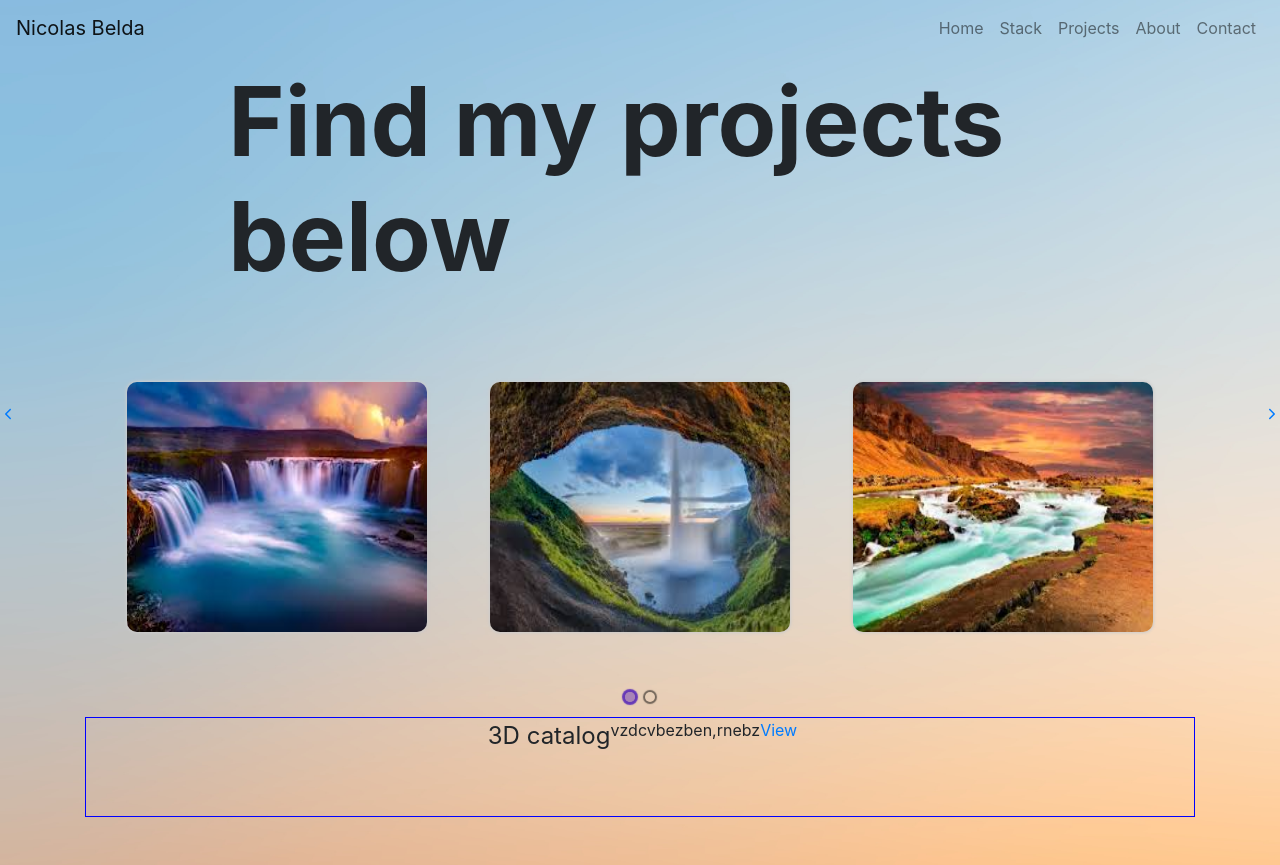
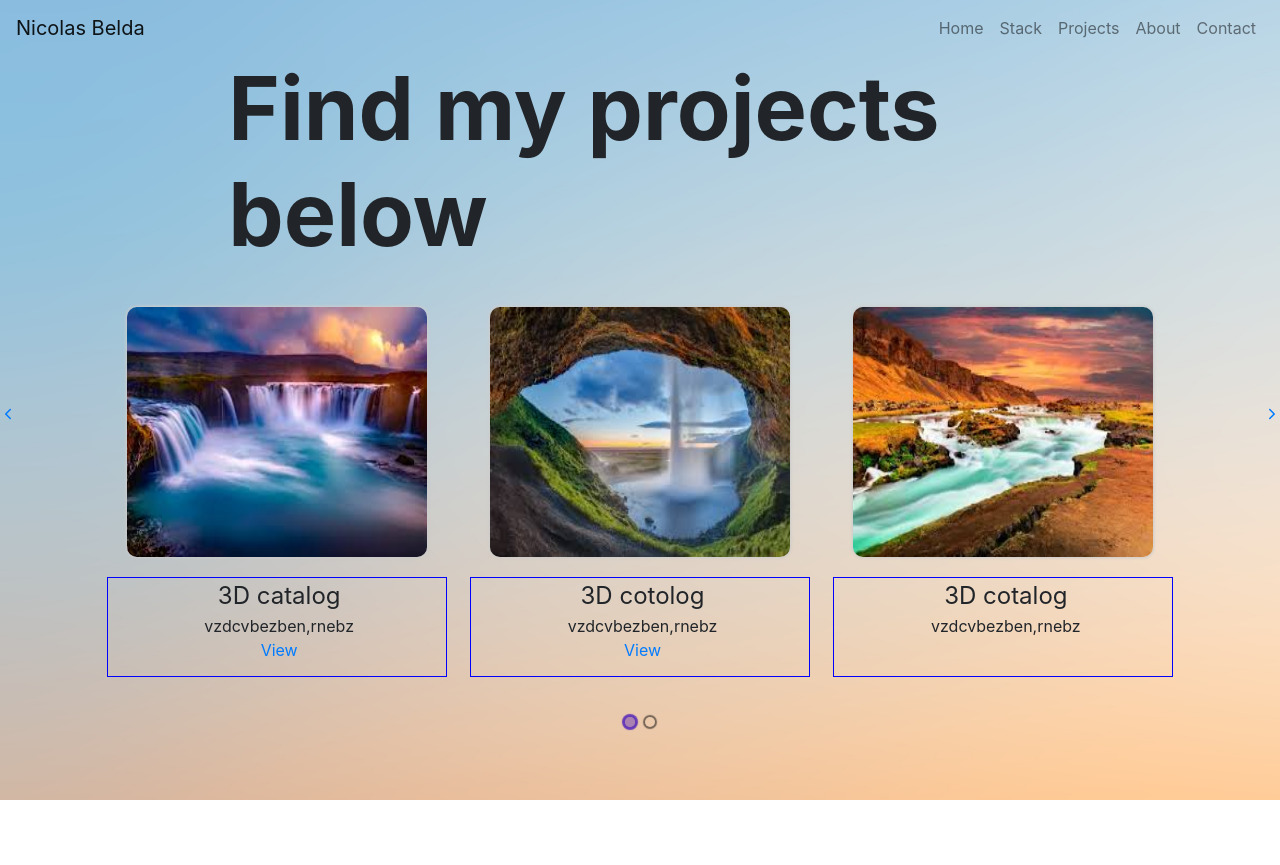
Before and after one commit to nblda/portfolio, a React (Create React App) app: page /projects in a window 1280 px wide. After the commit the page ends 800 px from the top, so only its background shows below. Built offline with nearby package versions, Linux system fonts and the light colour scheme.

Commit message:
aboutPage render done

```diff
--- a/src/App.css
+++ b/src/App.css
@@ -42,3 +42,12 @@
     /* padding: 100px 20px; */
     min-height: 100vh;
 }
+
+
+.aboutGrid{
+  margin-top: 50px;
+}
+
+.aboutContent{
+  margin-bottom: 20px;
+}
--- /dev/null
+++ b/src/components/AboutCard.js
@@ -0,0 +1,35 @@
+// import React from 'react';
+// import { render } from 'react-dom'
+import React, { useState } from 'react'
+import { useSpring, animated as a } from 'react-spring'
+import '../styles.css'
+// import Col from 'react-bootstrap/Col';
+
+// import AboutCardInfo from './AboutCarInfo.js';
+
+
+
+function AboutCard(props){
+    const [flipped, set] = useState(false);
+    const { transform, opacity } = useSpring({
+      opacity: flipped ? 1 : 0,
+      transform: `perspective(600px) rotateX(${flipped ? 180 : 0}deg)`,
+      config: { mass: 5, tension: 500, friction: 80, }
+    });
+
+    return(
+            <div className="d-flex justify-content-around test" onClick={() => set(state => !state)}>
+                <a.div class="c back" style={{  backgroundImage: `url(${props.item.imgSrc})`, opacity: opacity.interpolate(o => 1 - o), transform }}>
+                </a.div>
+                <a.div class="c front" style={{ opacity, transform: transform.interpolate(t => `${t} rotateX(180deg)`)}} >
+                    <div className="d-flex flex-column n-card-info">
+                        <p className="d-flex justify-content-center n-card-title">{props.item.title}</p>
+                        <p className="d-flex justify-content-center n-card-sub-title">{props.item.subTitle}</p>
+                        {props.item.link && <a className="d-flex justify-content-center" href={props.item.link} target="_blank" rel="noopener noreferrer">View</a>}
+                    </div>
+                </a.div>
+            </div>
+    );
+}
+
+export default AboutCard;
--- /dev/null
+++ b/src/components/AboutGrid.js
@@ -0,0 +1,95 @@
+import React from 'react';
+import Container from 'react-bootstrap/Container';
+import Row from 'react-bootstrap/Row';
+import Col from 'react-bootstrap/Col';
+
+
+import '../styles.css'
+
+import Content from './Content';
+import AboutCard from './AboutCard.js';
+
+import image1 from '../assets/images/projects/image1.png';
+import image2 from '../assets/images/projects/image2.png';
+import image3 from '../assets/images/projects/image3.png';
+import basket from '../assets/images/about/basket.jpeg';
+
+
+class AboutGrid extends React.Component {
+    constructor(props){
+        super(props);
+        this.state = {
+            aboutTxt : 'Hi there ! I\'m Nicolas an industrial computer science ingineer',
+            items : [
+                {
+                    id: 0,
+                    title: 'Basketball',
+                    subTitle: 'vzdcvbezben,rnebz',
+                    imgSrc: basket,
+                    selected: true
+                },
+                {
+                    id: 1,
+                    title: 'Sorties sportives',
+                    subTitle: 'vzdcvbezben,rnebz',
+                    imgSrc: image2,
+                    selected: false
+                },
+                {
+                    id: 2,
+                    title: 'Reflexion games',
+                    subTitle: 'vzdcvbezben,rnebz',
+                    imgSrc: image3,
+                    selected: false
+                },
+                {
+                    id: 3,
+                    title: 'Guitare',
+                    subTitle: 'vzdcvbezben,rnebz',
+                    imgSrc: image1,
+                    selected: false
+                },
+                {
+                    id: 4,
+                    title: 'Impression 3D',
+                    subTitle: 'vzdcvbezben,rnebz',
+                    imgSrc: image3,
+                    selected: false
+                },
+                {
+                    id: 5,
+                    title: 'Cuisine',
+                    subTitle: 'vzdcvbezben,rnebz',
+                    imgSrc: image3,
+                    selected: false
+                },
+            ]
+        };
+    }
+
+    makeItems = (items) => {
+        return items.map(item => {
+            return <AboutCard item={item} key={item.id}/>
+        });
+    }
+
+    render(){
+
+        return(
+            <Container className="aboutGrid">
+                <Row className="justify-content-between">
+                        <Col sm={12} lg={6} className="order-lg-6  aboutContent"><Content>{this.state.aboutTxt}</Content></Col>
+                        <Col lg={3} md={4} className="order-lg-1" sm={6}><AboutCard item={this.state.items[0]} /></Col>
+                        <Col lg={3} md={4} className="order-lg-2" sm={6}><AboutCard item={this.state.items[1]} /></Col>
+                        <Col lg={3} md={4} className="order-lg-3" sm={6}><AboutCard item={this.state.items[2]} /></Col>
+                        <Col lg={3} md={4} className="order-lg-4" sm={6}><AboutCard item={this.state.items[3]} /></Col>
+                        <Col lg={3} md={4} className="order-lg-5" sm={6}><AboutCard item={this.state.items[4]} /></Col>
+                        <Col lg={3} md={4} className="order-lg-7" sm={6}><AboutCard item={this.state.items[5]} /></Col>
+                </Row>
+            </Container>
+
+        );
+    }
+}
+
+export default AboutGrid;
--- a/src/components/Card.js
+++ b/src/components/Card.js
@@ -1,14 +1,12 @@
 import React from 'react';
 
-// import CardInfo from './CardInfo.js';
-import '../styles.css';
+import CardInfo from './CardInfo.js';
 
 function Card(props){
     return(
-        <div className="d-inline-block n-card" onClick={(e) => props.click(props.item)}>
+        <div className="d-inline-block n-card">
             <img className="n-card-image" src={props.item.imgSrc} alt={props.item.imgSrc}></img>
-            {/* { props.item.selected && <CardInfo title={props.item.title} subTitle={props.item.subTitle} link={props.item.link} /> } */}
-            {/* props.item.selected && */}
+            { <CardInfo title={props.item.title} subTitle={props.item.subTitle} link={props.item.link} /> }
         </div>
     );
 }
--- a/src/components/CardInfo.js
+++ b/src/components/CardInfo.js
@@ -1,34 +1,21 @@
 import React from 'react';
-import { useSpring, animated } from 'react-spring';
-import '../styles.css';
+// import { useSpring, animated } from 'react-spring';
+// import '../styles.css';
 
 function CardInfo(props){
 
-    const style = useSpring({opacity: 1, from: {opacity:0}});
-
-    console.log(props.changed);
-
-    if(props.changed==="true"){
-        return(
-            <animated.div className="n-card-info" style={style}>
-            <p className="n-card-title">{props.title}</p>
-            <p className="n-card-sub-title">{props.subTitle}</p>
-            {props.link && <a href={props.link} target="_blank" rel="noopener noreferrer">View</a>}
-        </animated.div>
-        );
-    } else {
         return(
             <>
-            { props.item.selected &&
-            <animated.div className="n-card-info" style={style}>
-                <p className="n-card-title">{props.title}</p>
-                <p className="n-card-sub-title">{props.subTitle}</p>
-                {props.link && <a href={props.link} target="_blank" rel="noopener noreferrer">View</a>}
-            </animated.div>
+            {
+            <div className="d-flex flex-column n-card-info">
+                <p className="d-flex justify-content-center n-card-title">{props.title}</p>
+                <p className="d-flex justify-content-center n-card-sub-title">{props.subTitle}</p>
+                {props.link && <a className="d-flex justify-content-center" href={props.link} target="_blank" rel="noopener noreferrer">View</a>}
+            </div>
             }
             </>
         );
-    }
+    // }
 
 
 }
--- a/src/components/Hero.js
+++ b/src/components/Hero.js
@@ -6,11 +6,11 @@ import Col from 'react-bootstrap/Col';
 
 function Hero(props){
     return(
-        <Jumbotron className="bg-transparent jumbotron-fluid p-0">
+        <Jumbotron className="bg-transparent jumbotron-fluid p-0 m-0 mb-10">
             <Container fluid={true}>
-                <Row className="justify-content-center py-2">
-                    <Col md={8} sm={12}>
-                        { props.title && <h1 className="display-1 font-weight-bolder">{props.title}</h1> }
+                <Row className="justify-content-center">
+                    <Col md={8} sm={10}>
+                        { props.title && <h1 className="m-0 display-2 font-weight-bolder">{props.title}</h1> }
                         { props.subTitle && <h3 className="display-4 font-weight-light">{props.subTitle}</h3> }
                         { props.text && <h3 className="lead font-weight-light">{props.text}</h3> }
                     </Col>
--- a/src/components/ProjectCarousel.js
+++ b/src/components/ProjectCarousel.js
@@ -5,7 +5,6 @@ import Carousel from 'react-elastic-carousel';
 import '../styles.css'
 
 import Card from './Card.js';
-import CardInfo from './CardInfo';
 
 import image1 from '../assets/images/projects/image1.png';
 import image2 from '../assets/images/projects/image2.png';
@@ -78,70 +77,19 @@ class ProjectCarousel extends React.Component {
         };
     }
 
-    handleCardClick = (id) => {
-        console.log(id);
-        let items = [...this.state.items];
-
-        items[id].selected = items[id].selected ? false : true;
-
-        items.forEach(item =>{
-            if(item.id !== id) {
-                item.selected = false;
-            }
-        });
-
-        this.setState({
-            items
-        });
-    }
-
     makeItems = (items) => {
         return items.map(item => {
-            return <Card item={item} click={(e => this.handleCardClick(item.id, e))} key={item.id}/>
+            return <Card item={item} key={item.id}/>
         });
-    }
-
-    makeItemsInfo = (items) => {
-        return items.map(item => {
-            return <CardInfo item={item} title={item.title} click={(e => this.handleCardClick(item.id, e))} subTitle={item.subTitle} link={item.link} key={item.id}/>
-        });
-    }
-
-    handleChange = (id) => {
-        this.setState({changed: true});
-
-        if(this.state.defaultId!==id){
-            this.setState({defaultId: id});
-        }
-
-    }
-
-    makeDefaultItem = (id) => {
-        const item = this.state.items[id];
-        console.log(item);
-        return <CardInfo changed="true" title={item.title} subTitle={item.subTitle} link={item.link} />
     }
 
     render(){
 
         return(
             <Container>
-                <Carousel showArrows={false} breakPoints={breakPoints} focusOnSelect={false} onChange={(currentItemObject, currentPageIndex) =>
-                    {
-
-                    let defaultInfoToShow = JSON.stringify( currentItemObject['item']['item']['id'] );
-                    // alert(defaultInfoToShow);
-                    this.handleChange(defaultInfoToShow);
-                    }
-
-                    }>
-
+                <Carousel showArrows={false} breakPoints={breakPoints} focusOnSelect={false}>
                     {this.makeItems(this.state.items)}
                 </Carousel>
-                <div>
-                    { this.state.changed && this.makeDefaultItem(this.state.defaultId) }
-                    { !this.state.changed && this.makeItemsInfo(this.state.items) }
-                </div>
             </Container>
 
         );
--- a/src/index.css
+++ b/src/index.css
@@ -11,7 +11,6 @@ code {
   font-family: source-code-pro, Menlo, Monaco, Consolas, 'Courier New',
     monospace;
 }
-
 
 .n-card{
   margin: 20px;
@@ -28,12 +27,10 @@ code {
 
 .n-card-info{
   border: solid 1px blue;
-  margin-top: 10px;
   min-height: 100px;
   width: auto;
   padding-left: 5px ;
-  display: flex;
-  justify-content: center;
+
 }
 
 .n-card-title{
@@ -84,7 +81,7 @@ code {
 /* stack game */
 * {padding: 0; margin: 0;}
         canvas{
-          background-color: transparent;
+          background-color: white;
           display: block;
           margin: 0 auto;
           border: thick double #32a1ce;
--- a/src/styles.css
+++ b/src/styles.css
@@ -1,10 +1,12 @@
-
+.test{
+  margin-bottom: 250px;
+}
 .c {
   position: absolute;
-  max-width: 300px;
-  max-height: 250px;
-  width: 50ch;
-  height: 50ch;
+  max-width: 150;
+  max-height: 175;
+  width: 25ch;
+  height: 25ch;
   cursor: pointer;
   will-change: transform, opacity;
   border-radius: 10px;
```
Also changed, not shown: src/pages/AboutPage.js (+3 -5 lines), 1 other file (tests, documents, lock files or other folders).
